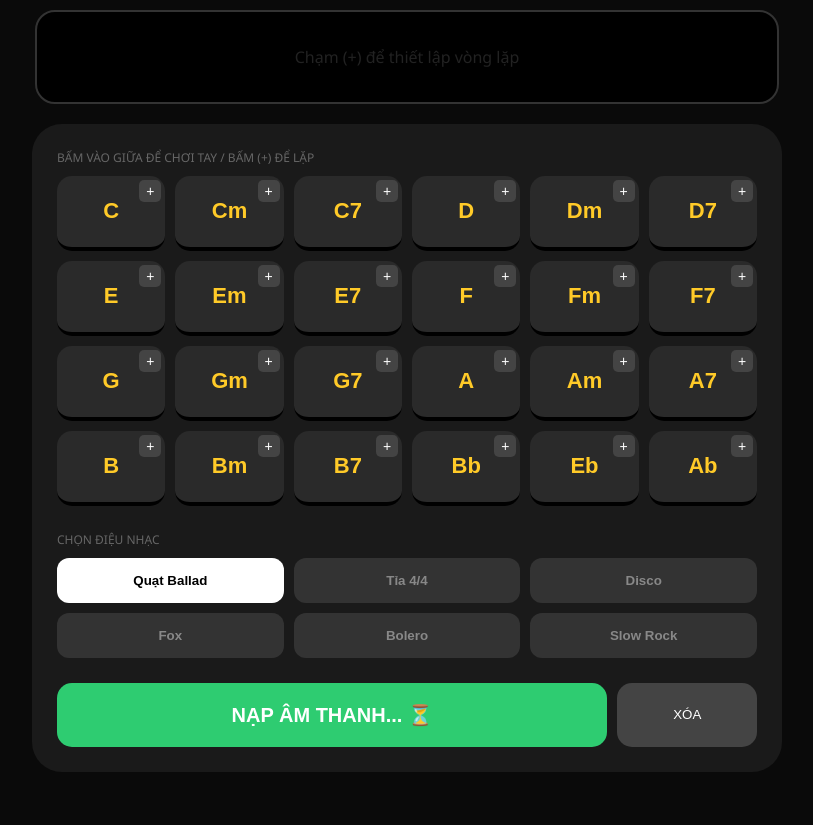
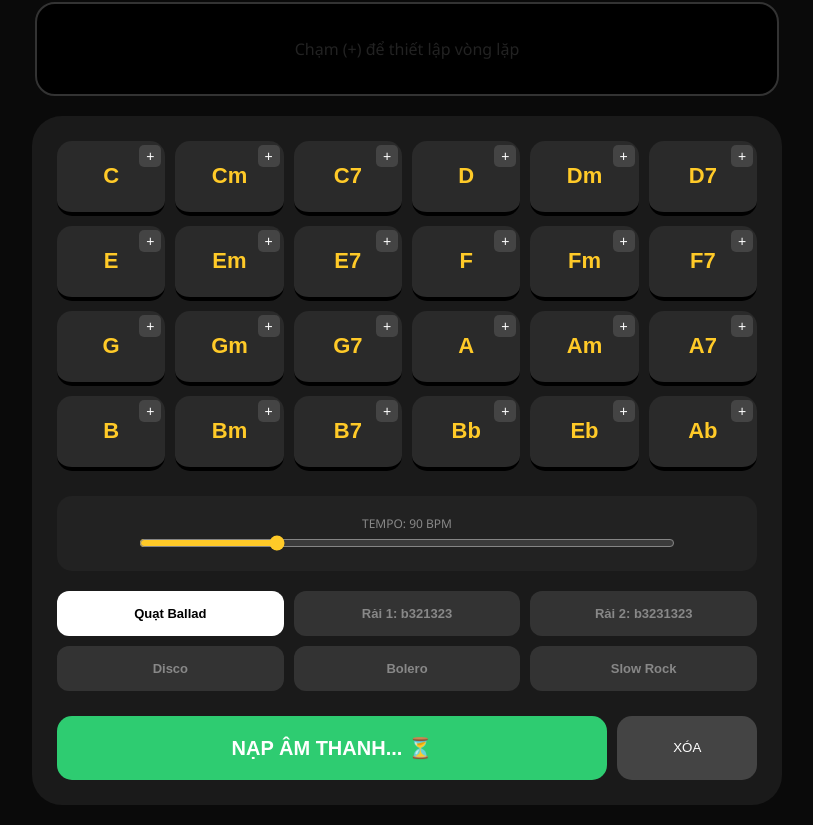
Before and after one commit to LeDat113/guitar, a plain HTML site: page index.html in a window 1280 px wide. Shown: the part 104-929 px from the top of the page, without its empty margins (233-1046 px from the left). Before the commit the page ends 904 px from the top, so only its background shows below. Drawn offline with nearby package versions, Linux system fonts and the light colour scheme; no server answers.

Commit message:
Update index.html

```diff
--- a/index.html
+++ b/index.html
@@ -2,13 +2,11 @@
 <html lang="vi">
 <head>
     <meta charset="UTF-8">
-    <title>Guitar Engine v15 - Pro Station</title>
+    <title>Guitar Hybrid Pro v16</title>
     <script src="https://cdnjs.cloudflare.com/ajax/libs/tone/14.8.49/Tone.js"></script>
     <style>
         :root { --gold: #ffca28; --bg: #0a0a0a; --card: #1a1a1a; --green: #2ecc71; }
-        body { font-family: 'Segoe UI', sans-serif; background: var(--bg); color: #fff; display: flex; flex-direction: column; align-items: center; padding: 20px; }
-
-        /* Màn hình hiển thị vòng lặp */
+        body { font-family: 'Segoe UI', sans-serif; background: var(--bg); color: #fff; display: flex; flex-direction: column; align-items: center; padding: 20px; margin: 0; }
         .screen {
             background: #000; width: 100%; max-width: 700px; height: 90px;
             border-radius: 20px; border: 2px solid #333; margin-bottom: 20px;
@@ -21,10 +19,7 @@
             font-weight: bold; font-size: 20px; color: #555; border: 1px solid #333;
         }
         .chord-tag.active { background: var(--gold); color: #000; box-shadow: 0 0 15px var(--gold); border: none; }
-
         .main-container { background: var(--card); padding: 25px; border-radius: 30px; width: 100%; max-width: 700px; }
-
-        /* Lưới hợp âm khổng lồ */
         .chord-grid { display: grid; grid-template-columns: repeat(6, 1fr); gap: 10px; margin-bottom: 25px; }
         .chord-btn {
             position: relative; height: 75px; background: #2a2a2a; border: none;
@@ -37,13 +32,11 @@
             background: #444; border-radius: 5px; font-size: 14px; color: #fff;
             display: flex; align-items: center; justify-content: center;
         }
-        .chord-btn .add-btn:hover { background: var(--green); }
-
-        /* Lưới điệu nhạc */
         .style-grid { display: grid; grid-template-columns: repeat(3, 1fr); gap: 10px; margin-bottom: 25px; }
-        .style-btn { padding: 15px; border-radius: 12px; background: #333; color: #888; border: none; cursor: pointer; font-weight: bold; }
+        .style-btn { padding: 15px; border-radius: 12px; background: #333; color: #888; border: none; cursor: pointer; font-weight: bold; font-size: 13px; }
         .style-btn.selected { background: #fff; color: #000; }
-
+        .tempo-box { margin-bottom: 20px; background: #222; padding: 15px; border-radius: 15px; text-align: center; }
+        input[type=range] { width: 80%; cursor: pointer; accent-color: var(--gold); }
         .action-bar { display: flex; gap: 10px; }
         .play-btn { flex: 4; padding: 20px; border-radius: 15px; font-size: 20px; background: var(--green); color: white; border: none; cursor: pointer; font-weight: bold; }
         .play-btn.stop { background: #e74c3c; }
@@ -52,17 +45,20 @@
 </head>
 <body>
 
-<h1 style="color: var(--gold); font-style: italic; letter-spacing: 2px;">GUITAR HYBRID PRO</h1>
+<h1 style="color: var(--gold); font-style: italic; letter-spacing: 2px;">GUITAR HYBRID v16</h1>
 
 <div class="screen" id="display">
     <div style="color: #222; width: 100%; text-align: center;">Chạm (+) để thiết lập vòng lặp</div>
 </div>
 
 <div class="main-container">
-    <span style="color: #666; font-size: 12px; margin-bottom: 10px; display: block;">BẤM VÀO GIỮA ĐỂ CHƠI TAY / BẤM (+) ĐỂ LẶP</span>
     <div class="chord-grid" id="chordGrid"></div>
 
-    <span style="color: #666; font-size: 12px; margin-bottom: 10px; display: block;">CHỌN ĐIỆU NHẠC</span>
+    <div class="tempo-box">
+        <label style="font-size: 12px; color: #888;">TEMPO: <span id="tempoVal">90</span> BPM</label><br>
+        <input type="range" min="60" max="180" value="90" oninput="updateTempo(this.value)">
+    </div>
+
     <div class="style-grid" id="styleGrid"></div>
 
     <div class="action-bar">
@@ -72,7 +68,6 @@
 </div>
 
 <script>
-    // 1. DỮ LIỆU NHẠC LÝ
     const CHORDS_DATA = {
         'C': ["C3","E3","G3","C4","E4"], 'Cm': ["C3","D#3","G3","C4","D#4"], 'C7': ["C3","E3","G3","A#3","C4"],
         'D': ["D3","A3","D4","F#4"], 'Dm': ["D3","A3","D4","F4"], 'D7': ["D3","A3","C4","F#4"],
@@ -86,24 +81,22 @@
 
     const STYLES_DATA = {
         'Quạt Ballad': [ {t:"0:0:0",type:"down"}, {t:"0:1:0",type:"down"}, {t:"0:1:2",type:"up"}, {t:"0:2:2",type:"up"}, {t:"0:3:0",type:"down"}, {t:"0:3:2",type:"up"} ],
-        'Tỉa 4/4': [ {t:"0:0:0",s:0}, {t:"0:0:2",s:2}, {t:"0:1:0",s:3}, {t:"0:1:2",s:4}, {t:"0:2:0",s:3}, {t:"0:2:2",s:2}, {t:"0:3:0",s:4}, {t:"0:3:2",s:3} ],
+        'Rải 1: b321323': [ {t:"0:0:0",s:0}, {t:"0:0:2",s:2}, {t:"0:1:0",s:3}, {t:"0:1:2",s:4}, {t:"0:2:1",s:2}, {t:"0:2:3",s:3}, {t:"0:3:1",s:2} ],
+        'Rải 2: b3231323': [ {t:"0:0:0",s:0}, {t:"0:0:2",s:2}, {t:"0:1:0",s:3}, {t:"0:1:2",s:2}, {t:"0:2:0",s:4}, {t:"0:2:2",s:2}, {t:"0:3:0",s:3}, {t:"0:3:2",s:2} ],
         'Disco': [ {t:"0:0:0",type:"down"}, {t:"0:0:2",type:"up"}, {t:"0:1:0",type:"down"}, {t:"0:1:2",type:"up"}, {t:"0:2:0",type:"down"}, {t:"0:2:2",type:"up"}, {t:"0:3:0",type:"down"}, {t:"0:3:2",type:"up"} ],
-        'Fox': [ {t:"0:0:0",s:0}, {t:"0:0:2",type:"short"}, {t:"0:1:0",s:1}, {t:"0:1:2",type:"short"}, {t:"0:2:0",s:0}, {t:"0:2:2",type:"short"}, {t:"0:3:0",s:1}, {t:"0:3:2",type:"short"} ],
-        'Bolero': [ {t:"0:0:0",s:0}, {t:"0:0:2",s:1}, {t:"0:0:3",s:2}, {t:"0:1:0",s:3}, {t:"0:1:2",type:"down"}, {t:"0:2:0",type:"up"}, {t:"0:2:2",type:"down"}, {t:"0:3:0",type:"up"} ],
+        'Bolero': [ {t:"0:0:0",s:0}, {t:"0:1:0",type:"down"}, {t:"0:1:2",type:"up"}, {t:"0:2:0",type:"down"}, {t:"0:2:2",type:"up"}, {t:"0:3:0",type:"down"} ],
         'Slow Rock': [ {t:"0:0:0",s:0}, {t:"0:0:1.3",s:2}, {t:"0:0:2.6",s:3}, {t:"0:1:0",s:4}, {t:"0:1:1.3",s:3}, {t:"0:1:2.6",s:2} ]
     };
 
-    // 2. KHỞI TẠO ENGINE
     const sampler = new Tone.Sampler({
         urls: { "A1":"A1.mp3", "A2":"A2.mp3", "A3":"A3.mp3", "A4":"A4.mp3", "A5":"A5.mp3" },
         baseUrl: "./guitar/",
         onload: () => { document.getElementById('playBtn').innerText = "CHẠY VÒNG LẶP ▶"; }
     }).toDestination();
-    sampler.connect(new Tone.Reverb(1.5).toDestination());
+    sampler.connect(new Tone.Reverb(1.2).toDestination());
 
-    let queue = [], currentStyle = 'Quạt Ballad', step = 0, playing = false;
+    let queue = [], currentStyle = 'Quạt Ballad', step = 0, playing = false, bpm = 90;
 
-    // 3. RENDER GIAO DIỆN
     const grid = document.getElementById('chordGrid');
     Object.keys(CHORDS_DATA).forEach(name => {
         const btn = document.createElement('button');
@@ -126,7 +119,12 @@
         sGrid.appendChild(b);
     });
 
-    // 4. LOGIC XỬ LÝ
+    function updateTempo(v) {
+        bpm = v;
+        document.getElementById('tempoVal').innerText = v;
+        if (playing) Tone.Transport.bpm.value = v;
+    }
+
     async function playNow(name) {
         await Tone.start();
         if (playing) return;
@@ -144,10 +142,9 @@
         const pattern = STYLES_DATA[currentStyle];
         pattern.forEach(p => {
             const pTime = time + Tone.Time(p.t);
-            if (p.type === 'down') notes.forEach((n, i) => sampler.triggerAttackRelease(n, "2n", pTime + i*0.035, 0.8));
-            else if (p.type === 'up') [...notes].reverse().forEach((n, i) => sampler.triggerAttackRelease(n, "2n", pTime + i*0.025, 0.5));
-            else if (p.type === 'short') sampler.triggerAttackRelease(notes.slice(-3), "16n", pTime, 0.4);
-            else sampler.triggerAttackRelease(notes[p.s] || notes[0], "1n", pTime, 0.9);
+            if (p.type === 'down') notes.forEach((n, i) => sampler.triggerAttackRelease(n, "2n", pTime + i*0.045, 0.7));
+            else if (p.type === 'up') [...notes].reverse().forEach((n, i) => sampler.triggerAttackRelease(n, "2n", pTime + i*0.03, 0.4));
+            else sampler.triggerAttackRelease(notes[p.s] || notes[0], "1n", pTime, 0.8);
         });
     }
 
@@ -169,7 +166,7 @@
         playing = true; step = 0;
         document.getElementById('playBtn').innerText = "DỪNG LẠI ■";
         document.getElementById('playBtn').classList.add('stop');
-        Tone.Transport.bpm.value = (currentStyle === 'Disco' || currentStyle === 'Fox') ? 125 : 90;
+        Tone.Transport.bpm.value = bpm;
         Tone.Transport.scheduleRepeat(time => {
             executeChord(queue[step], time);
             Tone.Draw.schedule(() => renderDisplay(), time);
```
